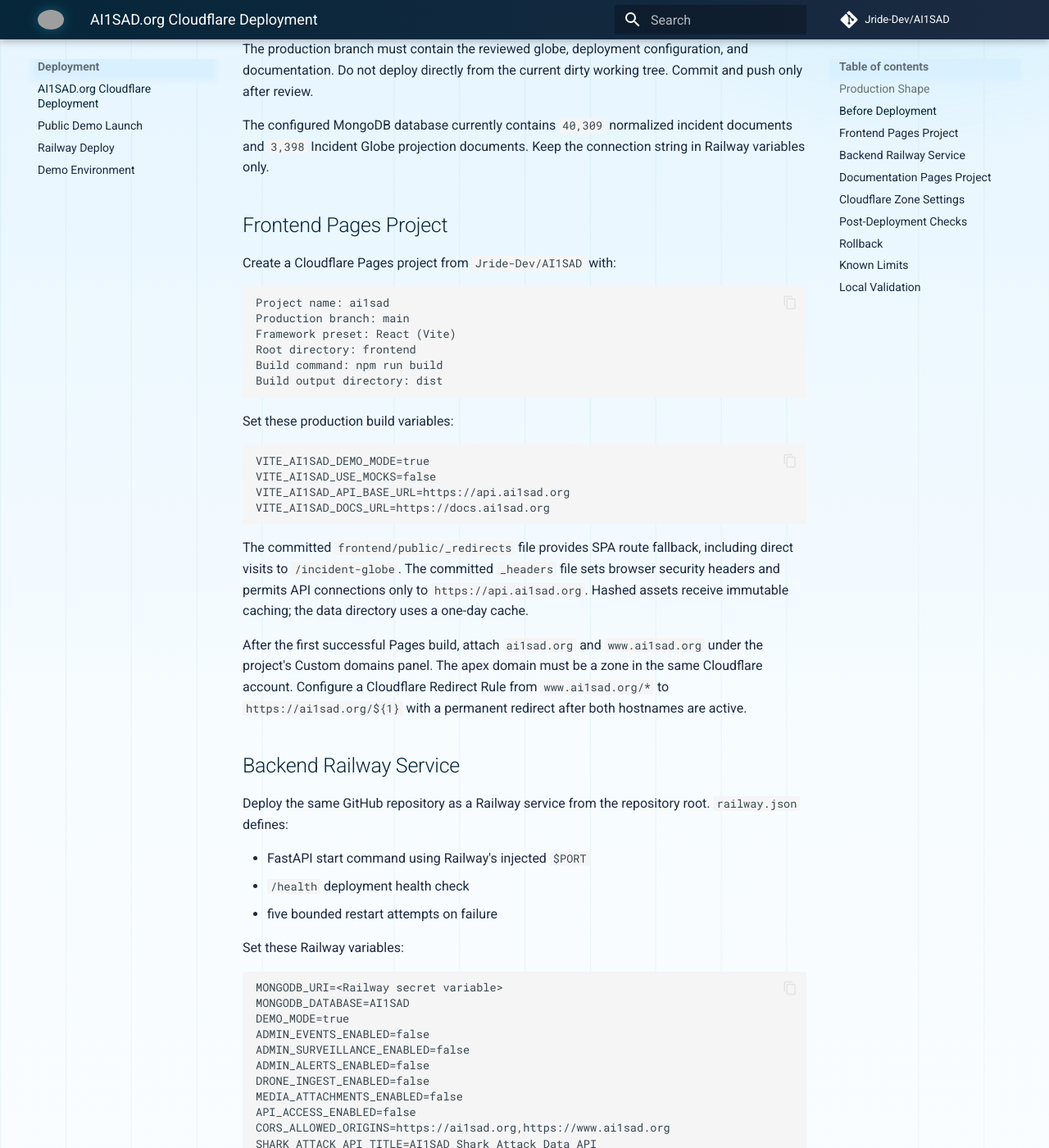
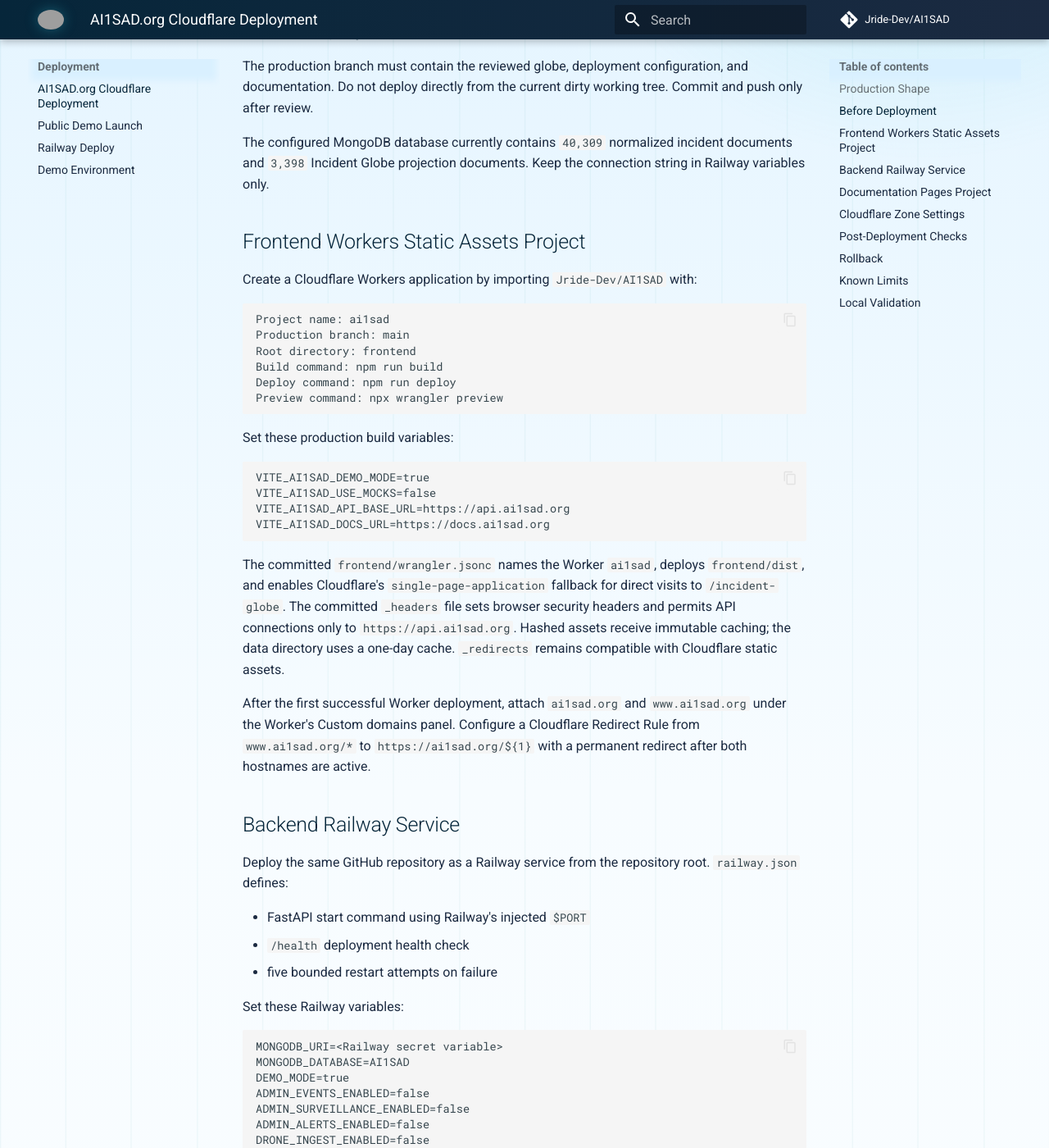
Before and after one commit to Jride-Dev/AI1SAD, an MkDocs documentation site: the page built from docs/CLOUDFLARE_DEPLOY.md, in a window 1280 px wide and 1400 px high, scrolled down 762 px. Shown: the whole window at 82% size. Built offline with MkDocs 1.6.1 and Material for MkDocs 9.7.7, drawn with Linux system fonts in a browser that asks for light colours; comment, search, counter and statistics services are not loaded; some of the changed text lies outside the part shown; grey boxes are pictures that could not be loaded.

Commit message:
Configure Cloudflare Workers static deployment
Add Wrangler static-assets configuration, deployment scripts, and current Cloudflare Workers build documentation for ai1sad.org.

````diff
--- a/docs/CLOUDFLARE_DEPLOY.md
+++ b/docs/CLOUDFLARE_DEPLOY.md
@@ -6,7 +6,7 @@
 
 | Host | Service | Purpose |
 | --- | --- | --- |
-| `https://ai1sad.org` | Cloudflare Pages project `ai1sad` | React dashboard and Incident Globe |
+| `https://ai1sad.org` | Cloudflare Worker `ai1sad` with Static Assets | React dashboard and Incident Globe |
 | `https://www.ai1sad.org` | Cloudflare redirect | Redirects to the apex domain |
 | `https://api.ai1sad.org` | Railway FastAPI service | Read-only public API backed by MongoDB Atlas |
 | `https://docs.ai1sad.org` | Cloudflare Pages project `ai1sad-docs` | MkDocs documentation portal |
@@ -19,17 +19,17 @@
 
 The configured MongoDB database currently contains `40,309` normalized incident documents and `3,398` Incident Globe projection documents. Keep the connection string in Railway variables only.
 
-## Frontend Pages Project
+## Frontend Workers Static Assets Project
 
-Create a Cloudflare Pages project from `Jride-Dev/AI1SAD` with:
+Create a Cloudflare Workers application by importing `Jride-Dev/AI1SAD` with:
 
 ```text
 Project name: ai1sad
 Production branch: main
-Framework preset: React (Vite)
 Root directory: frontend
 Build command: npm run build
-Build output directory: dist
+Deploy command: npm run deploy
+Preview command: npx wrangler preview
 ```
 
 Set these production build variables:
@@ -41,9 +41,9 @@
 VITE_AI1SAD_DOCS_URL=https://docs.ai1sad.org
 ```
 
-The committed `frontend/public/_redirects` file provides SPA route fallback, including direct visits to `/incident-globe`. The committed `_headers` file sets browser security headers and permits API connections only to `https://api.ai1sad.org`. Hashed assets receive immutable caching; the data directory uses a one-day cache.
+The committed `frontend/wrangler.jsonc` names the Worker `ai1sad`, deploys `frontend/dist`, and enables Cloudflare's `single-page-application` fallback for direct visits to `/incident-globe`. The committed `_headers` file sets browser security headers and permits API connections only to `https://api.ai1sad.org`. Hashed assets receive immutable caching; the data directory uses a one-day cache. `_redirects` remains compatible with Cloudflare static assets.
 
-After the first successful Pages build, attach `ai1sad.org` and `www.ai1sad.org` under the project's Custom domains panel. The apex domain must be a zone in the same Cloudflare account. Configure a Cloudflare Redirect Rule from `www.ai1sad.org/*` to `https://ai1sad.org/${1}` with a permanent redirect after both hostnames are active.
+After the first successful Worker deployment, attach `ai1sad.org` and `www.ai1sad.org` under the Worker's Custom domains panel. Configure a Cloudflare Redirect Rule from `www.ai1sad.org/*` to `https://ai1sad.org/${1}` with a permanent redirect after both hostnames are active.
 
 ## Backend Railway Service
 
@@ -69,7 +69,7 @@
 SHARK_ATTACK_API_TITLE=AI1SAD Shark Attack Data API
 ```
 
-Do not put `MONGODB_URI` in Cloudflare Pages variables because the browser application does not need database access.
+Do not put `MONGODB_URI` in Cloudflare build variables because the browser application does not need database access.
 
 In Railway Public Networking, add `api.ai1sad.org` as a custom domain. Railway supplies a CNAME target and a TXT verification record. Add both records exactly as Railway provides them in Cloudflare DNS. Keep the CNAME DNS-only while Railway verifies ownership and issues its certificate; any later Cloudflare proxy change requires a separate API cache and security review.
 
@@ -97,7 +97,7 @@
 - Minimum TLS version: 1.2 or newer.
 - Automatic HTTPS Rewrites: enabled.
 - Browser Integrity Check: enabled.
-- Cache HTML using Pages defaults; do not cache `api.ai1sad.org` responses without endpoint-specific review.
+- Cache HTML using Workers Static Assets defaults; do not cache `api.ai1sad.org` responses without endpoint-specific review.
 - Keep Cloudflare Access off the public frontend and docs. Private analyst tools remain local and are not deployed.
 
 Web Analytics is optional. If enabled later, document its privacy behavior before activation; the current build adds no analytics, advertising pixels, cookies, or user tracking.
@@ -124,7 +124,7 @@
 
 ## Rollback
 
-- Cloudflare Pages can roll the frontend or docs back to a prior successful deployment.
+- Cloudflare Workers can roll the frontend back to a prior successful deployment; Cloudflare Pages can roll the docs back.
 - Railway can roll the API back to a prior successful deployment while retaining the same MongoDB service variables.
 - DNS changes should be reverted only to the last verified target; do not delete the MongoDB data or source collections as part of a frontend rollback.
 
@@ -143,7 +143,7 @@
 - Backend: `336 passed`, with two existing FastAPI startup-event deprecation warnings.
 - Production CORS: `https://ai1sad.org` allowed; an unrelated test origin denied.
 - Frontend tests: `30 passed`.
-- Frontend production build: passed; Cloudflare `_headers`, `_redirects`, and globe texture copied into `dist`.
+- Frontend production build: passed; Cloudflare `_headers`, `_redirects`, and globe texture copied into `dist`. Workers Static Assets configuration is provided by `frontend/wrangler.jsonc`.
 - MkDocs strict build: passed.
 - `railway.json` and `sitemap.xml`: parsed successfully.
 - Frontend audit: seven existing development/build-chain advisories remain (`1` low, `3` moderate, `3` high); no broad dependency update was performed in this deployment-preparation change.
````
Also changed, not shown: docs/DEPLOYMENT_READINESS.md (+1 -1 lines), docs/PROJECT_STATUS.md (+1 -1 lines), 3 other files.
